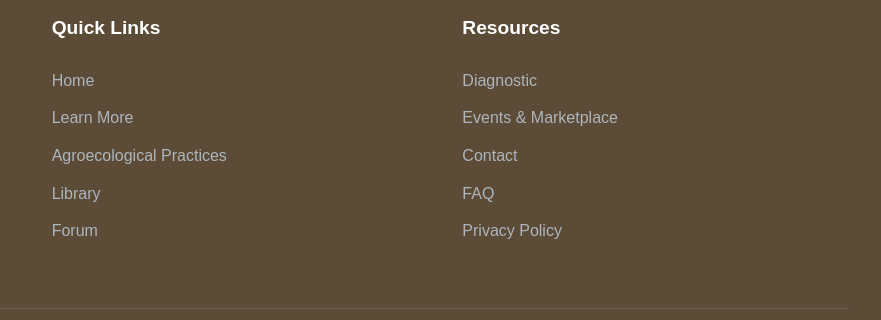
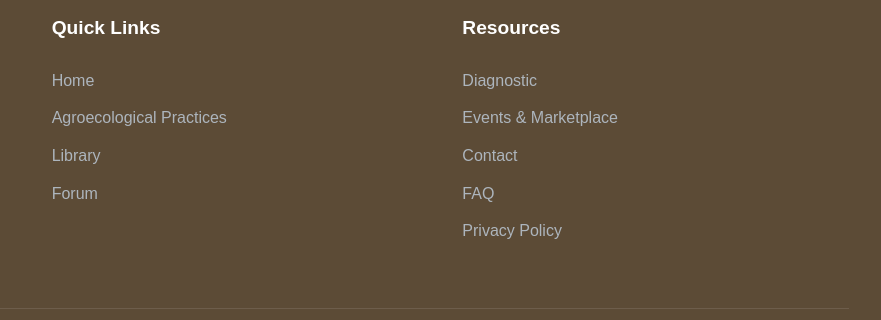
Before and after one commit to AzzouzMontassar-git/SaltWise, a plain HTML site: page index.html in a window 1280 px wide. Shown: the part 3550-3870 px from the top of the page, 399-1280 px from the left. Drawn offline with Linux system fonts and the light colour scheme.

Commit message:
4éme changement

```diff
--- a/index.html
+++ b/index.html
@@ -182,7 +182,6 @@
                 <h3>Quick Links</h3>
                 <ul>
                     <li><a href="index.html">Home</a></li>
-                    <li><a href="#learn">Learn More</a></li>
                     <li><a href="Html/practices.html">Agroecological Practices</a></li>
                     <li><a href="Html/library.html">Library</a></li>
                     <li><a href="Html/forum.html">Forum</a></li>
```
